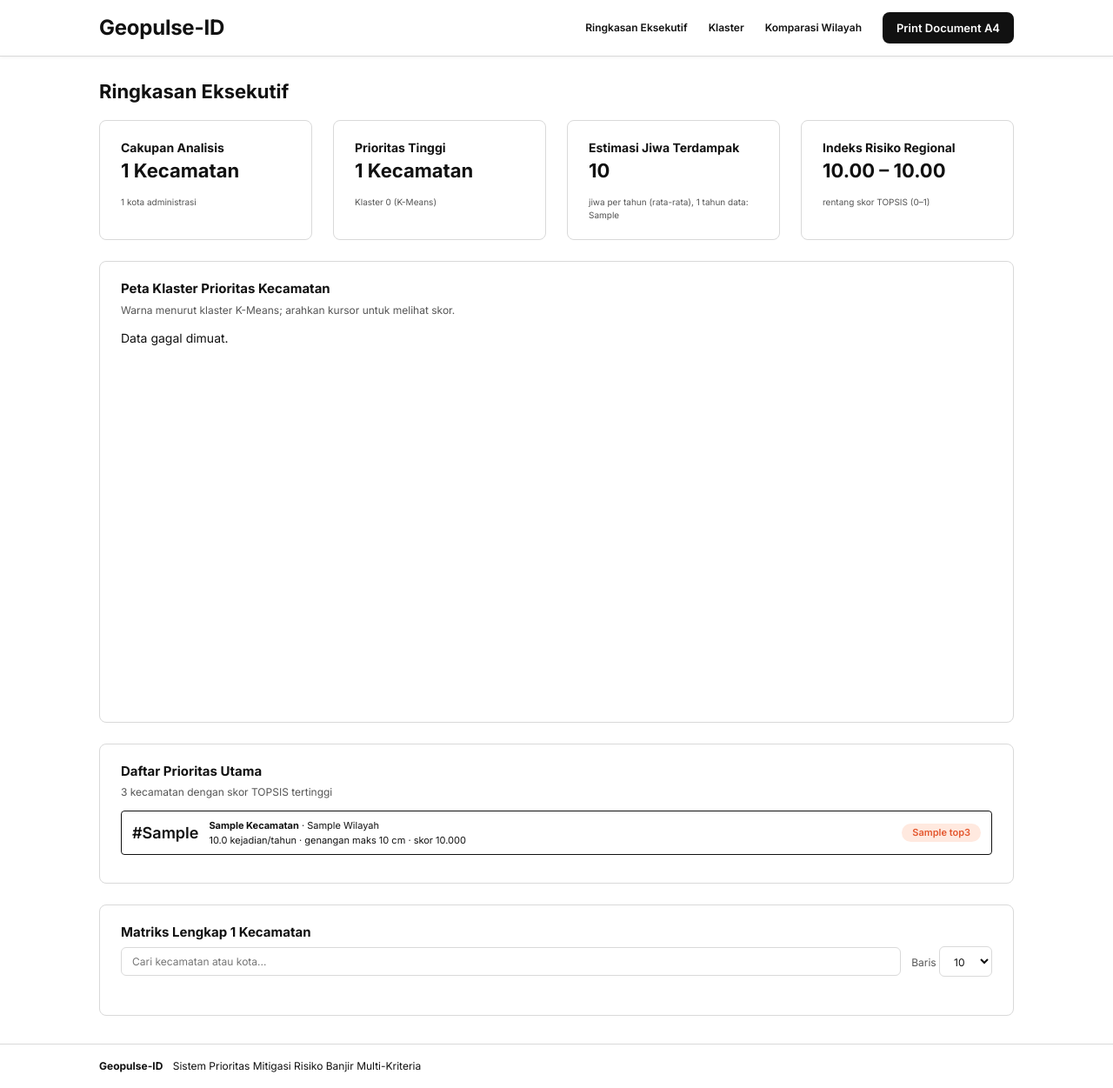
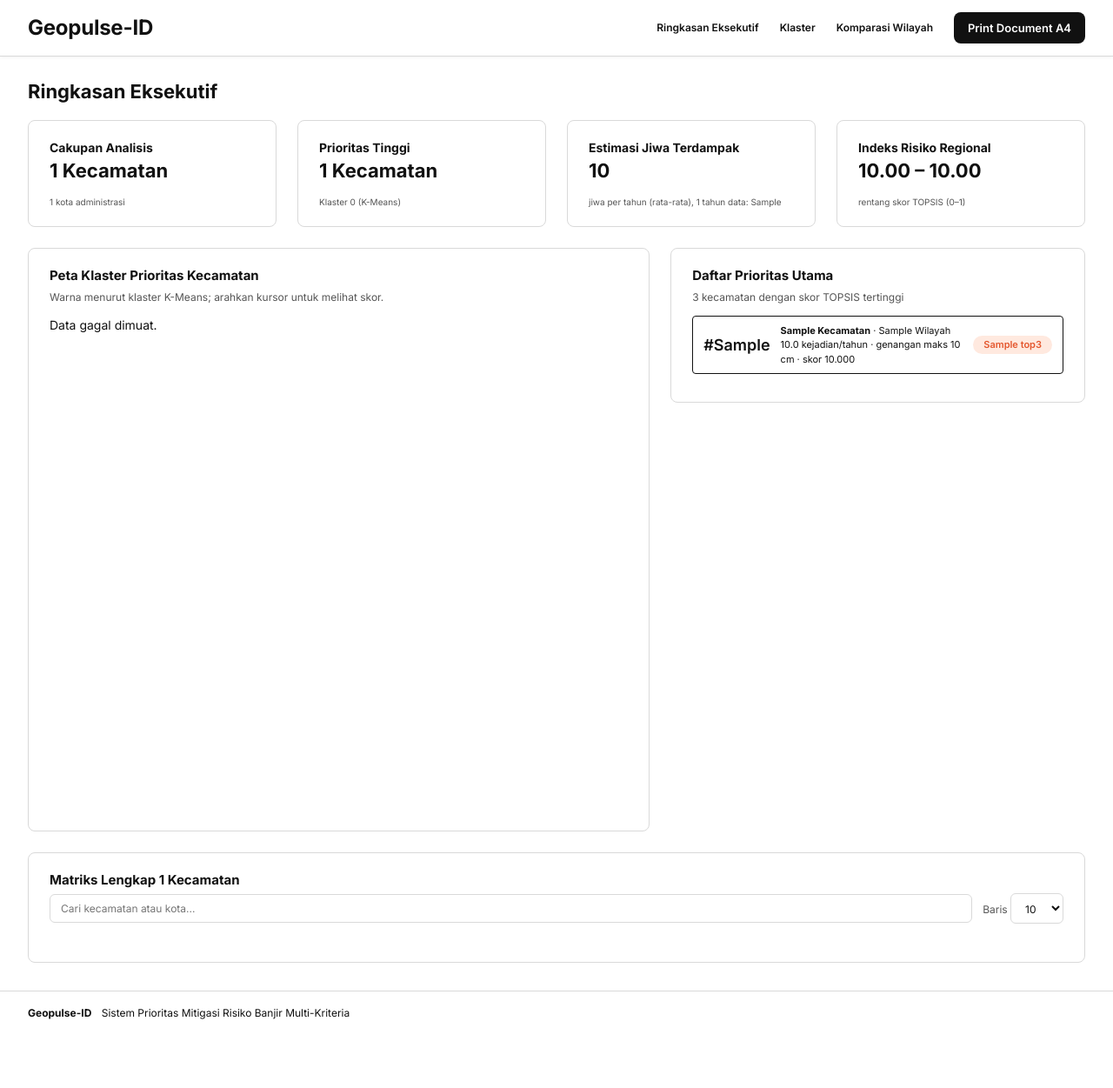
Before and after one commit to Aceranzer/Geopulse-id, a Flask app: template templates/ringkasan.html in a window 1280 px wide. Shown: the whole page at 87% size. After the commit the page ends 1172 px from the top, so only its background shows below. Run offline with Flask 3, Linux system fonts and the light colour scheme; the template is opened without the code that fills it: most values are stand-ins (such as "Sample title", 1, 10 or a date in 2020); data that the repository does not hold is empty.

Commit message:
Tata letak: konten selebar header, peta berdampingan dengan Daftar Prioritas

```diff
--- /dev/null
+++ b/static/css/app.css
@@ -0,0 +1,9 @@
+/* Penyesuaian tata letak di atas theme.css (theme.css tidak diubah). */
+.container { max-width: none; padding: 0 32px; }   /* selebar header */
+.topbar .container { max-width: none; padding: 0 32px; }   /* judul rapat ke kiri, menu rapat ke kanan */
+#peta { height: 560px; }
+.peta-prioritas { display: grid; grid-template-columns: 3fr 2fr; gap: 24px; margin-top: 24px; align-items: start; }
+.peta-prioritas .section { margin-top: 0; }
+@media (max-width: 1100px) { .peta-prioritas { grid-template-columns: 1fr; } }
+
+@media (max-width: 1100px) { .container, .topbar .container { padding: 0 16px; } }
--- a/templates/base.html
+++ b/templates/base.html
@@ -5,6 +5,7 @@
   <meta name="viewport" content="width=device-width, initial-scale=1">
   <title>{% block title %}Geopulse-ID{% endblock %}</title>
   <link rel="stylesheet" href="{{ url_for('static', filename='css/theme.css') }}">
+  <link rel="stylesheet" href="{{ url_for('static', filename='css/app.css') }}">
   {% block head %}{% endblock %}
 </head>
 <body>
--- a/templates/ringkasan.html
+++ b/templates/ringkasan.html
@@ -4,7 +4,7 @@
 {% block head %}
   <link rel="stylesheet" href="https://unpkg.com/leaflet@1.9.4/dist/leaflet.css">
   <style>
-    #peta { height: 420px; border-radius: 6px; }
+    #peta { border-radius: 6px; }
     .legend-klaster { display: flex; flex-wrap: wrap; gap: 16px; margin-top: 12px; font-size: 12px; }
     .legend-klaster i { display: inline-block; width: 12px; height: 12px; border-radius: 2px; margin-right: 6px; vertical-align: -1px; }
     .tools { display: flex; gap: 12px; margin-bottom: 12px; align-items: center; }
@@ -41,6 +41,7 @@
     </div>
   </div>
 
+  <div class="peta-prioritas">
   <div class="card section">
     <h2>Peta Klaster Prioritas Kecamatan</h2>
     <div class="muted">Warna menurut klaster K-Means; arahkan kursor untuk melihat skor.</div>
@@ -59,6 +60,7 @@
         <span class="pill c{{ r.cluster_id|int }}">{{ r.cluster_name }}</span>
       </div>
     {% endfor %}
+  </div>
   </div>
 
   <div class="card section">
```
